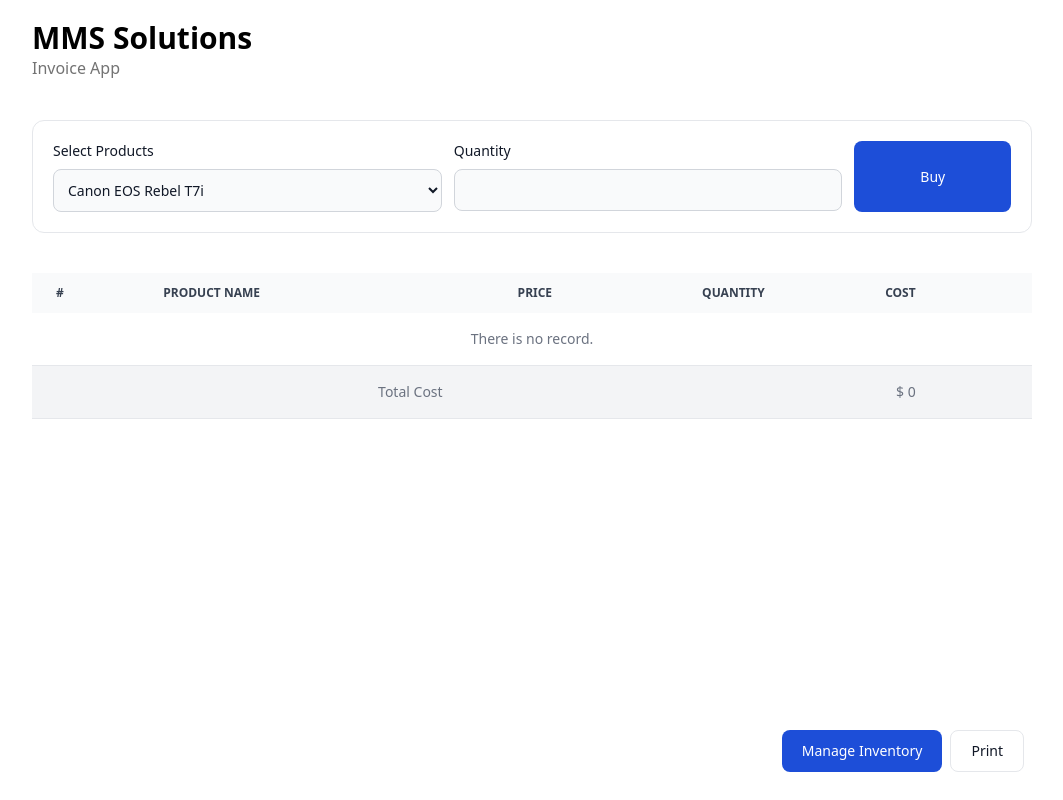
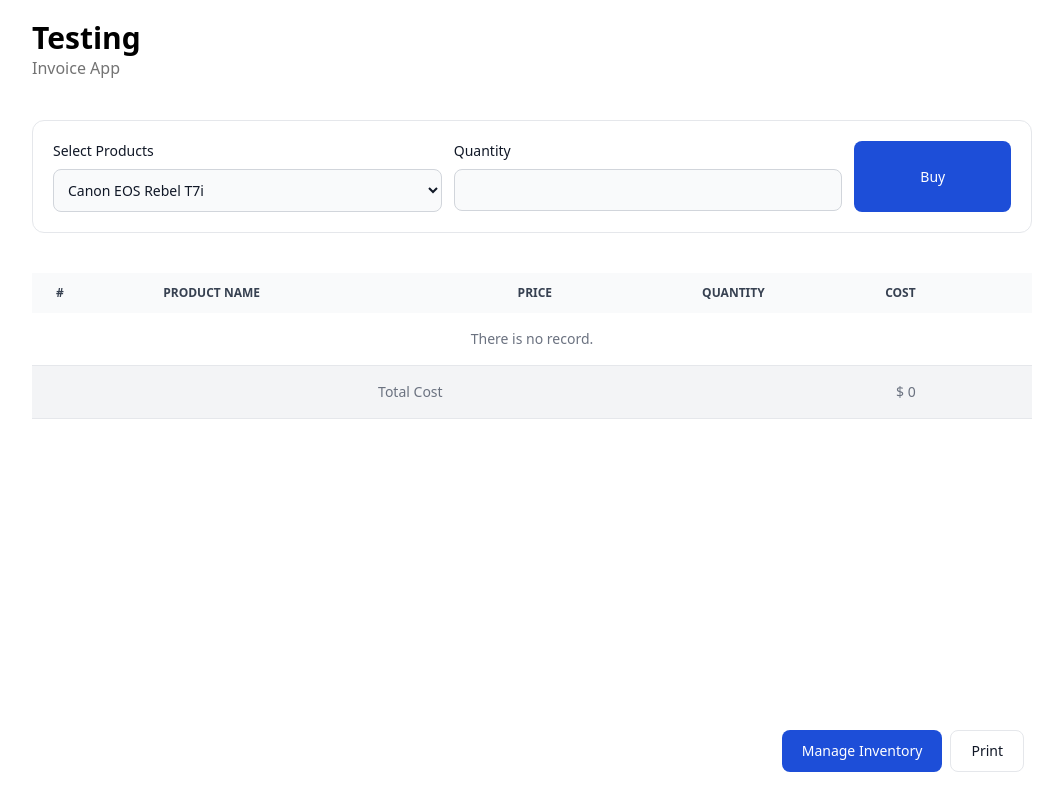
Before and after one commit to kaungsike/Invoice-App-Vite, a website built with Vite: page index.html in a window 1280 px wide. Shown: the whole page, without its empty margins (108-1171 px from the left). Built offline with nearby package versions, Linux system fonts and the light colour scheme.

Commit message:
Change Title

```diff
--- a/index.html
+++ b/index.html
@@ -11,7 +11,7 @@
         <main
             class="max-w-[1000px] mx-auto py-5 h-screen flex flex-col px-5 lg:px-0">
             <header class="mb-10">
-                <h1 class="font-bold text-3xl">MMS Solutions</h1>
+                <h1 class="font-bold text-3xl">Testing</h1>
                 <p class="text-neutral-500">Invoice App</p>
             </header>
 
```
